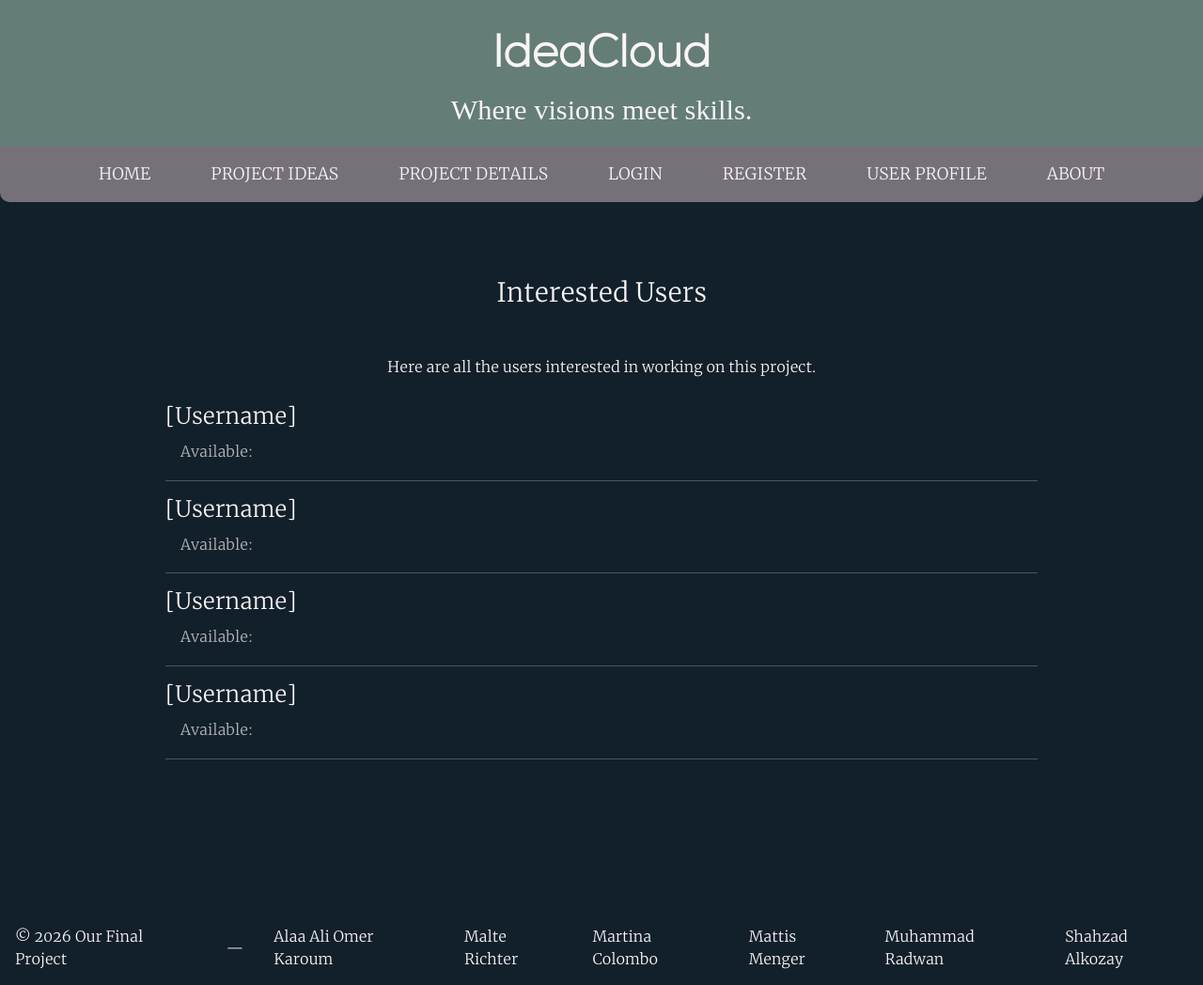
After one commit to mradwan123/ideacloud, a Django app: page /interested_users/ in a window 1280 px wide. The commit adds this page. Shown: the top 1048 px of the page at 94% size. Run offline with Django 5.2, Linux system fonts and the light colour scheme; some web fonts are replaced.

Commit message:
feat: add page 'interested_users.html'

```diff
--- a/front_end/urls.py
+++ b/front_end/urls.py
@@ -13,7 +13,8 @@ from .views import (
     favourite_projects,
     saved_projects,
     completed_projects,
-    project_groups
+    project_groups,
+    interested_users
 )
 
 app_name = "front-end"
@@ -30,5 +31,6 @@ urlpatterns = [
     path("favourite_projects/", favourite_projects, name="favourite-projects"),
     path("saved_projects/", saved_projects, name="saved-projects"),
     path("completed_projects/", completed_projects, name="completed-projects"),
-    path("project_groups/", project_groups, name="project-groups")
+    path("project_groups/", project_groups, name="project-groups"),
+    path("interested_users/", interested_users, name="interested-users")
 ]
--- a/front_end/views.py
+++ b/front_end/views.py
@@ -39,3 +39,6 @@ def completed_projects(request):
 
 def project_groups(request):
     return render(request, "project_groups.html")
+
+def interested_users(request):
+    return render(request, "interested_users.html")
--- /dev/null
+++ b/templates/interested_users.html
@@ -0,0 +1,45 @@
+{% extends 'base.html' %}
+{% load static %}
+
+{% block tab %} Interested Users {% endblock %}
+
+{% block title %} Interested Users {% endblock %}
+
+{% block content %}
+
+<div class="page-description">
+
+    <h3 class="page-title">Interested Users</h3>
+
+    <p>
+        Here are all the users interested in working on this project.
+    </p>
+
+</div>
+
+
+<div class="group-box">
+    <h4>[Username]</h4>
+    <p>Available: </p>
+    <hr>
+</div>
+
+<div class="group-box">
+    <h4>[Username]</h4>
+    <p>Available: </p>
+    <hr>
+</div>
+
+<div class="group-box">
+    <h4>[Username]</h4>
+    <p>Available: </p>
+    <hr>
+</div>
+
+<div class="group-box">
+    <h4>[Username]</h4>
+    <p>Available: </p>
+    <hr>
+</div>
+
+{% endblock %}
--- a/templates/project_details.html
+++ b/templates/project_details.html
@@ -49,7 +49,7 @@
 <!-- section with buttons for opening the page with interested users and groups -->
 <div class="project-details-buttons">
   <div class="button-left">
-    <div class="project-details-button-tag"><a>INTERESTED USERS</a></div>
+    <div class="project-details-button-tag"><a href="{% url 'front-end:interested-users' %}">INTERESTED USERS</a></div>
   </div>
   <div class="button-right">
     <div class="project-details-button-tag"><a href="{% url 'front-end:project-groups' %}">GROUPS WORKING ON IT</a></div>
```
